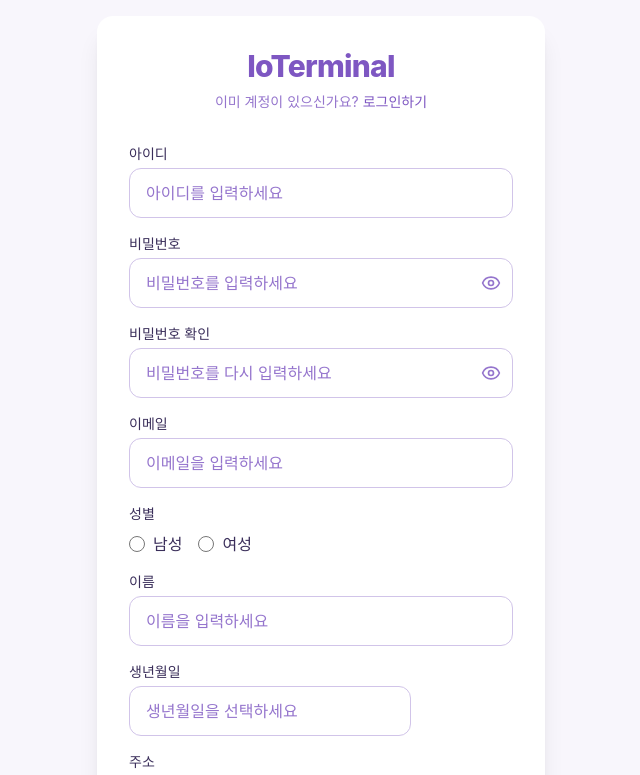
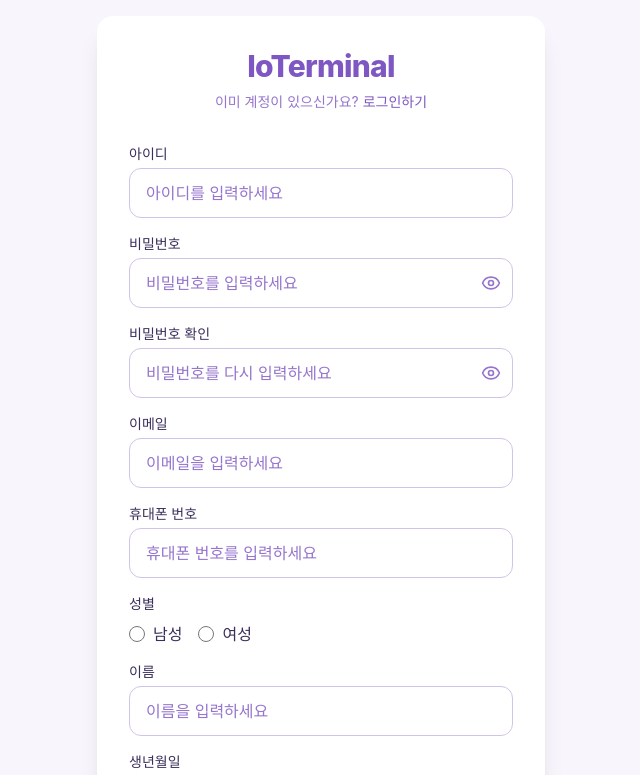
Before and after one commit to 2024-SMHRD-KDT-BigData-29/IoTerminal, a React (Create React App) app in the folder frontend/: page /register in a window 1280 px wide. Shown: the top 775 px of the page, without its empty margins (319-959 px from the left). Built offline with nearby package versions, Linux system fonts and the light colour scheme; what cytoscape-edgehandles would draw is missing.

Commit message:
25-05-21 all file update

```diff
--- a/frontend/src/pages/RegisterPage.js
+++ b/frontend/src/pages/RegisterPage.js
@@ -51,6 +51,7 @@
         password: '',
         confirmPassword: '',
         email: '',
+        phone: '',
         gender: '',
         name: '',
         birthDate: null,
@@ -220,6 +221,22 @@
                         </div>
 
                         <div>
+                            <label htmlFor="phone" className="block text-sm font-medium text-[#3a2e5a] dark:text-[#b39ddb]">
+                                휴대폰 번호
+                            </label>
+                            <input
+                                id="phone"
+                                name="phone"
+                                type="tel"
+                                required
+                                value={formData.phone}
+                                onChange={handleChange}
+                                className="mt-1 block w-full px-4 py-3 rounded-xl border border-[#d1c4e9] dark:border-[#9575cd] bg-white dark:bg-[#2a2139] text-[#3a2e5a] dark:text-[#b39ddb] placeholder-[#9575cd] dark:placeholder-[#b39ddb] focus:ring-2 focus:ring-[#7e57c2] dark:focus:ring-[#9575cd] focus:border-transparent transition-colors duration-200"
+                                placeholder="휴대폰 번호를 입력하세요"
+                            />
+                        </div>
+
+                        <div>
                             <label className="block text-sm font-medium text-[#3a2e5a] dark:text-[#b39ddb] mb-2">
                                 성별
                             </label>
--- a/frontend/src/pages/SettingsPage.js
+++ b/frontend/src/pages/SettingsPage.js
@@ -12,7 +12,6 @@
 const defaultAccount = {
     name: '홍길동',
     email: 'hong@ioterminal.com',
-    phone: '010-1234-5678',
     address: '서울시 강남구',
     password: '',
     newPassword: '',
```
Also changed, not shown: 1 other file (tests, documents, lock files or other folders).
